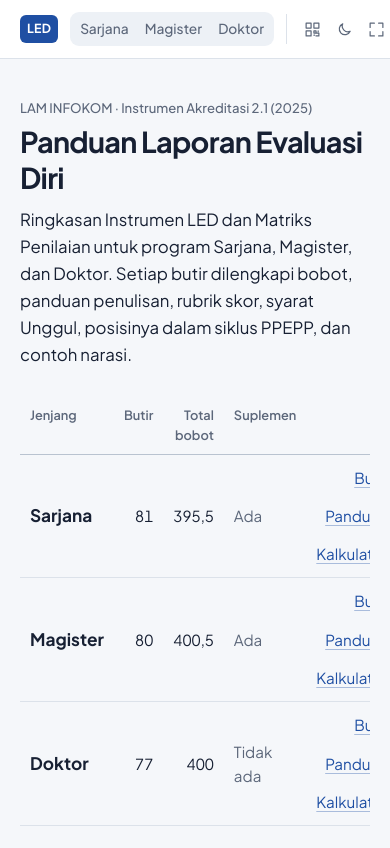
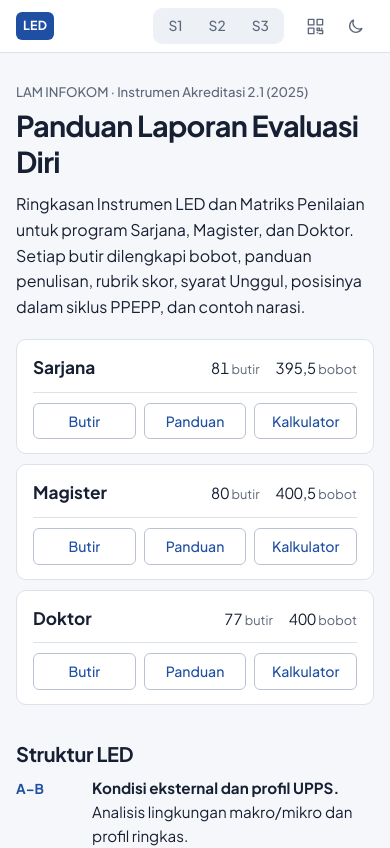
Before and after one commit to rendicahya/infokom, a Svelte app: page / in a window 390 px wide. Shown: the top 848 px of the page. Built offline with nearby package versions, Linux system fonts and the light colour scheme.

Commit message:
Tampilan ramah HP: header ringkas, tab dan jenjang berlabel pendek, filter butir menempel, bilah nilai kalkulator di dasar layar, kolom alur matriks menempel, beranda berupa kartu, target sentuh 40px

```diff
--- a/src/App.svelte
+++ b/src/App.svelte
@@ -10,15 +10,22 @@
 
   let bagi;
 
+  // Label pendek dipakai di layar sempit agar keempat tab muat tanpa digeser
   const PAGES = [
-    { id: 'butir', label: 'Butir & Rubrik' },
-    { id: 'panduan', label: 'Panduan LED' },
-    { id: 'kalkulator', label: 'Kalkulator' },
-    { id: 'rekap', label: 'Rekap Bobot' },
+    { id: 'butir', label: 'Butir & Rubrik', pendek: 'Butir' },
+    { id: 'panduan', label: 'Panduan LED', pendek: 'Panduan' },
+    { id: 'kalkulator', label: 'Kalkulator', pendek: 'Kalkulator' },
+    { id: 'rekap', label: 'Rekap Bobot', pendek: 'Rekap' },
   ];
 
   let jenjang = $derived(getJenjang(route.jenjang));
   let page = $derived(jenjang ? route.page || 'butir' : null);
+
+  // Tinggi header (berubah antara desktop dan HP) dipakai elemen sticky di halaman lain lewat --head
+  let tinggiHeader = $state(0);
+  $effect(() => {
+    document.documentElement.style.setProperty('--head', tinggiHeader + 'px');
+  });
 
   // Tema awal dipasang oleh skrip di index.html
   let theme = $state(document.documentElement.dataset.theme || 'light');
@@ -63,14 +70,16 @@
 
 <svelte:document onfullscreenchange={() => (full = !!document.fullscreenElement)} />
 
-<header class="no-print">
+<header class="no-print" bind:clientHeight={tinggiHeader}>
   <div class="container bar">
-    <a class="brand" href="#/">
+    <a class="brand" href="#/" aria-label="Beranda">
       <span class="mark">LED</span><span class="nm">Panduan LAM INFOKOM</span>
     </a>
     <nav class="jenjang" aria-label="Jenjang">
-      {#each JENJANG as j}
-        <a href={href(j.id, page || 'butir')} class:active={jenjang?.id === j.id}>{j.nama}</a>
+      {#each JENJANG as j, i}
+        <a href={href(j.id, page || 'butir')} class:active={jenjang?.id === j.id} title={j.nama}>
+          <span class="full">{j.nama}</span><span class="short" aria-hidden="true">S{i + 1}</span>
+        </a>
       {/each}
     </nav>
     <div class="tools zoom" role="group" aria-label="Zoom">
@@ -94,7 +103,7 @@
         {/if}
       </button>
       {#if bisaFull}
-        <button onclick={gantiFull} title={full ? 'Keluar layar penuh' : 'Layar penuh'} aria-label={full ? 'Keluar layar penuh' : 'Layar penuh'}>
+        <button class="full-btn" onclick={gantiFull} title={full ? 'Keluar layar penuh' : 'Layar penuh'} aria-label={full ? 'Keluar layar penuh' : 'Layar penuh'}>
           {#if full}
             <svg viewBox="0 0 24 24"><path d="M9 3v6H3M15 3v6h6M9 21v-6H3M15 21v-6h6" /></svg>
           {:else}
@@ -107,7 +116,7 @@
   {#if jenjang}
     <nav class="container tabs" aria-label="Halaman">
       {#each PAGES as p}
-        <a href={href(jenjang.id, p.id)} class:active={page === p.id}>{p.label}</a>
+        <a href={href(jenjang.id, p.id)} class:active={page === p.id}><span class="full">{p.label}</span><span class="short">{p.pendek}</span></a>
       {/each}
     </nav>
   {/if}
@@ -174,9 +183,25 @@
   main { padding-top: 32px; padding-bottom: 56px; min-height: 70vh; }
   footer { padding-bottom: 32px; }
   footer p { border-top: 1px solid var(--border); padding-top: 14px; margin: 0; color: var(--muted); font-size: 0.8rem; max-width: 70ch; }
+  .short { display: none; }
   @media (max-width: 640px) {
+    .bar { height: 52px; gap: 8px; }
     .brand .nm { display: none; }
-    .jenjang a { padding: 3px 7px; }
-    .zoom { display: none; }
+    .jenjang a { padding: 4px 10px; }
+    /* Zoom dan layar penuh kurang berguna di HP (sudah ada pinch-zoom dan mode layar penuh peramban) */
+    .zoom, .tools .full-btn { display: none; }
+    .tools { padding-left: 4px; border-left: 0; }
+    .tools button { width: 38px; height: 38px; }
+    .tools svg { width: 19px; height: 19px; }
+    .tabs { gap: 0; justify-content: space-between; }
+    .tabs a { flex: 1; text-align: center; padding: 9px 4px 10px; }
+    .tabs .full { display: none; }
+    .tabs .short { display: inline; }
+    main { padding-top: 22px; padding-bottom: 40px; }
+  }
+  @media (max-width: 400px) {
+    .jenjang .full { display: none; }
+    .jenjang .short { display: inline; }
+    .jenjang a { padding: 4px 12px; }
   }
 </style>
--- a/src/app.css
+++ b/src/app.css
@@ -92,7 +92,12 @@ h4 { font-size: 1rem; }
 
 button, input, select { font: inherit; color: inherit; }
 
-.container { max-width: 1240px; margin: 0 auto; padding: 0 20px; }
+.container {
+  max-width: 1240px; margin: 0 auto;
+  --gutter: 20px;
+  /* safe-area: poni/notch iPhone dalam posisi lanskap (viewport-fit=cover) */
+  padding: 0 max(var(--gutter), env(safe-area-inset-right)) 0 max(var(--gutter), env(safe-area-inset-left));
+}
 
 .card {
   background: var(--surface);
@@ -146,6 +151,27 @@ input:focus-visible, select:focus-visible, button:focus-visible, a:focus-visible
 
 @media (prefers-reduced-motion: reduce) { * { transition: none !important; } }
 
+html { -webkit-text-size-adjust: 100%; text-size-adjust: 100%; }
+body { -webkit-tap-highlight-color: transparent; }
+
+/* Tabel lebar digeser di dalam wadahnya, bukan menggeser seluruh halaman */
+.table-wrap { overscroll-behavior-x: contain; }
+
+@media (max-width: 640px) {
+  .container { --gutter: 16px; }
+  h1 { font-size: 1.6rem; }
+  h2 { font-size: 1.25rem; }
+  .card { padding: 16px; }
+  /* Di bawah 16px, Safari iOS memperbesar halaman saat kolom isian difokus */
+  input[type='search'], input[type='number'], input[type='text'], select { font-size: max(16px, 1rem); }
+}
+
+/* Target sentuh minimal ~40px di perangkat sentuh */
+@media (pointer: coarse) {
+  .btn { min-height: 40px; padding: 8px 14px; }
+  input[type='search'], input[type='text'], select { min-height: 40px; }
+}
+
 @media print {
   .no-print { display: none !important; }
   body { background: #fff; }
--- a/src/lib/BagiDialog.svelte
+++ b/src/lib/BagiDialog.svelte
@@ -63,4 +63,9 @@
   .url { font: 600 clamp(1.3rem, 4vw, 2rem) var(--mono); color: var(--text); text-decoration: none; letter-spacing: -0.01em; }
   .url b { color: var(--accent); }
   .aksi { display: flex; gap: 8px; flex-wrap: wrap; justify-content: center; }
+  @media (max-width: 480px) {
+    .box { padding: 20px 16px; }
+    .aksi { width: 100%; }
+    .aksi .btn { flex: 1; justify-content: center; }
+  }
 </style>
--- a/src/routes/Butir.svelte
+++ b/src/routes/Butir.svelte
@@ -48,6 +48,15 @@
   let current = $derived(jenjang.butir.find((b) => b.no === selected) || null);
   let idx = $derived(current ? jenjang.butir.indexOf(current) : -1);
 
+  // Di HP daftar dan detail bergantian; saat kembali ke daftar, gulir ke butir yang terakhir dibuka
+  let terakhir = null;
+  $effect(() => {
+    if (selected) { terakhir = selected; return; }
+    if (!terakhir || !matchMedia('(max-width: 860px)').matches) return;
+    const no = terakhir;
+    requestAnimationFrame(() => document.querySelector(`.item[data-no="${no}"]`)?.scrollIntoView({ block: 'center' }));
+  });
+
   // ← → pindah butir
   function onkeydown(e) {
     if (!current || e.altKey || e.ctrlKey || e.metaKey) return;
@@ -94,7 +103,7 @@
         {#each k.sub as s}
           {#if s.judul}<div class="shead">{s.judul}</div>{/if}
           {#each s.list as b}
-            <a class="item" class:active={b.no === selected} class:inalur={!!s.judul} href={href(jenjang.id, 'butir', b.no)}>
+            <a class="item" class:active={b.no === selected} class:inalur={!!s.judul} data-no={b.no} href={href(jenjang.id, 'butir', b.no)}>
               <span class="kode">{b.kode}</span>
               {#if s.judul}
                 <span class="txt tahap" style="--c: var(--t{b.tahapNo})">{TAHAP[b.tahapNo - 1]}</span>
@@ -156,8 +165,9 @@
 
 <style>
   .layout { display: grid; grid-template-columns: 340px 1fr; gap: 36px; align-items: start; }
+  .layout > * { min-width: 0; }
   .list {
-    position: sticky; top: 108px; max-height: calc(100vh - 124px); overflow-y: auto;
+    position: sticky; top: calc(var(--head, 92px) + 16px); max-height: calc(100vh - var(--head, 92px) - 32px); overflow-y: auto;
     border-right: 1px solid var(--border); padding-right: 4px;
   }
   .filters { position: sticky; top: 0; background: var(--bg); padding: 0 8px 12px 0; border-bottom: 1px solid var(--border-strong); z-index: 1; }
@@ -205,9 +215,18 @@
   .legend dd { margin: 0; }
   @media (max-width: 860px) {
     .layout { grid-template-columns: 1fr; }
-    .list { position: static; max-height: none; border-right: 0; padding-right: 0; }
+    /* Daftar ikut menggulir halaman; kotak filter menempel tepat di bawah header */
+    .list { position: static; max-height: none; overflow: visible; border-right: 0; padding-right: 0; }
+    .filters { top: var(--head, 92px); padding: 10px 0 12px; margin-top: -10px; }
     .layout.has-detail .list { display: none; }
     .layout:not(.has-detail) .detail { display: none; }
-    .back { display: inline-block; }
+    .back {
+      display: inline-flex; align-items: center; gap: 4px; padding: 6px 12px 6px 8px; font-weight: 500;
+      text-decoration: none; border: 1px solid var(--border-strong); border-radius: 999px; background: var(--surface);
+    }
+    .item { padding-top: 10px; padding-bottom: 10px; grid-template-columns: 56px 1fr auto; }
+    .item.inalur { padding-top: 7px; padding-bottom: 7px; }
+    .seg button { padding: 5px 10px; }
+    .pager a { padding: 6px 0; }
   }
 </style>
--- a/src/routes/Home.svelte
+++ b/src/routes/Home.svelte
@@ -25,10 +25,10 @@
       {#each JENJANG as j}
         <tr>
           <td><a class="nama" href={href(j.id, 'butir')}>{j.nama}</a></td>
-          <td class="num">{j.butir.length}</td>
-          <td class="num">{fmt(j.totalBobot)}</td>
-          <td class="muted">{j.kriteria.some((k) => k.id === 'suplemen') ? 'Ada' : 'Tidak ada'}</td>
-          <td>
+          <td class="num" data-l="butir">{j.butir.length}</td>
+          <td class="num" data-l="bobot">{fmt(j.totalBobot)}</td>
+          <td class="muted sup">{j.kriteria.some((k) => k.id === 'suplemen') ? 'Ada' : 'Tidak ada'}</td>
+          <td class="aksi">
             <div class="go">
               <a href={href(j.id, 'butir')}>Butir</a>
               <a href={href(j.id, 'panduan')}>Panduan</a>
@@ -102,4 +102,22 @@
   .ppepp > p { max-width: 75ch; }
   .ppepp .label { margin: 18px 0 6px; }
   @media (max-width: 760px) { .cols { grid-template-columns: 1fr; gap: 20px; } }
+  /* Di HP setiap jenjang menjadi kartu: nama + ringkasan angka, tautan di baris bawah */
+  @media (max-width: 640px) {
+    .intro { margin-bottom: 20px; }
+    .intro p { font-size: 1rem; }
+    .jj thead, .jj .sup { display: none; }
+    .jj, .jj tbody { display: block; }
+    .jj tr {
+      display: grid; grid-template-columns: 1fr auto auto; align-items: baseline; gap: 4px 16px;
+      padding: 14px 16px; margin-bottom: 10px; background: var(--surface);
+      border: 1px solid var(--border); border-radius: var(--radius-lg);
+    }
+    .jj td { padding: 0; border: 0; }
+    .jj td[data-l]::after { content: ' ' attr(data-l); color: var(--muted); font-size: 0.8rem; }
+    .jj .aksi { grid-column: 1 / -1; padding-top: 10px; margin-top: 6px; border-top: 1px solid var(--border); }
+    .go { justify-content: flex-start; gap: 8px; }
+    .go a { flex: 1; text-align: center; padding: 6px 0; border: 1px solid var(--border-strong); border-radius: var(--radius); text-decoration: none; font-size: 0.88rem; font-weight: 500; }
+    dl { grid-template-columns: 64px 1fr; }
+  }
 </style>
--- a/src/routes/Panduan.svelte
+++ b/src/routes/Panduan.svelte
@@ -138,6 +138,9 @@
   .w { font-weight: 600; font-variant-numeric: tabular-nums; }
   @media (max-width: 600px) {
     details > :global(*:not(summary)) { margin-left: 0; }
+    summary { font-size: 1rem; padding-top: 13px; padding-bottom: 13px; line-height: 1.35; }
+    .tag { display: block; margin: 2px 0 0; }
+    .part { font-size: 1.15rem; }
     .anak { margin-left: 10px; }
     .link { grid-template-columns: auto 1fr auto; } .link .t { grid-column: 1 / -1; grid-row: 2; }
   }
```
Also changed, not shown: index.html (+3 -1 lines), src/lib/AlurMatrix.svelte (+8 -2 lines), src/routes/ButirDetail.svelte (+13 -1 lines), src/routes/Kalkulator.svelte (+60 -8 lines), src/routes/Rekap.svelte (+10 -2 lines).
